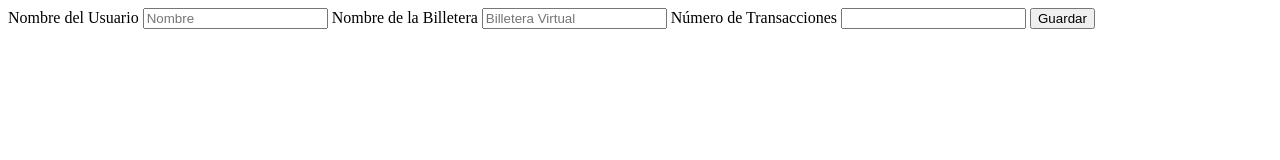
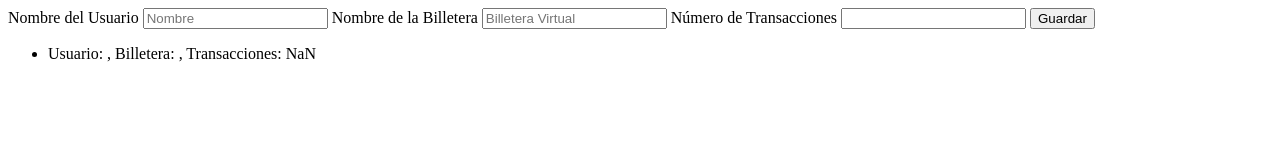
Before and after one commit to tammarabm/javascript_gbv, a plain HTML site: page index.html in a window 1280 px wide. Both pictures are taken after a click on the button "Guardar". Drawn offline with Linux system fonts and the light colour scheme.

Commit message:
cualquier cosa

```diff
--- a/index.html
+++ b/index.html
@@ -16,9 +16,10 @@
         <label for="numeroTransacciones">Número de Transacciones</label>
         <input id="numeroTransacciones" type="number">
 
-        <button id="miBoton" type="button" onclick="resolver()">Guardar</button>
+        <button id="miBoton" type="button">Guardar</button>
 
     </form>
+    <ul id="billeteraLista"></ul>
     <script src="script.js"></script>
 </body>
 </html>
--- a/script.js
+++ b/script.js
@@ -0,0 +1,31 @@
+let billeteras=[];
+function guardarDatos(usuario, billetera, transacciones){
+    console.log("Datos recibidos:", usuario, billetera, transacciones);
+    let nuevaBilletera = {
+        nombreUsuario: usuario,
+        nombreBilletera: billetera,
+        numeroTransacciones: transacciones
+    };
+    billeteras.push(nuevaBilletera);
+    console.log(billeteras);
+    mostrarBilleteras();
+}
+function mostrarBilleteras() {
+    const billeteraLista = document.getElementById('billeteraLista');
+    billeteraLista.innerHTML = ''; // Limpiar la lista antes de mostrar las billeteras
+    console.log(billeteraLista);
+    console.log(billeteras);
+    billeteras.forEach(billetera => {
+        let listItem = document.createElement('li');
+        listItem.textContent = `Usuario: ${billetera.nombreUsuario}, Billetera: ${billetera.nombreBilletera}, Transacciones: ${billetera.numeroTransacciones}`;
+        billeteraLista.appendChild(listItem);
+    });
+}
+document.getElementById("miBoton").onclick =() =>{ //quitamos el onclick del html
+
+    const nombreUsuario=document.getElementById('nombre').value;
+    const nombreBilletera=document.getElementById('billetera').value;
+    const numeroTransacciones=parseInt(document.getElementById('numeroTransacciones').value);
+    guardarDatos(nombreUsuario, nombreBilletera, numeroTransacciones);
+
+}
```
